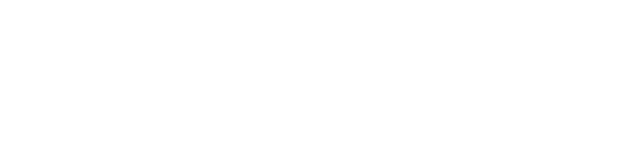
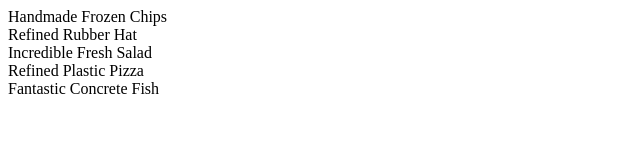
Before and after one commit to laurenclark/microfrontends-ecommerce, a website built with webpack: page products/public/index.html in a window 1280 px wide. Shown: the whole page, without its empty margins (0-640 px from the left). Built offline with nearby package versions, Linux system fonts and the light colour scheme.

Commit message:
Render out products

```diff
--- a/products/public/index.html
+++ b/products/public/index.html
@@ -5,5 +5,7 @@
         <meta http-equiv="X-UA-Compatible" content="IE=edge" />
         <meta name="viewport" content="width=device-width, initial-scale=1.0" />
     </head>
-    <body></body>
+    <body>
+        <div id="devProducts"></div>
+    </body>
 </html>
--- a/products/src/index.js
+++ b/products/src/index.js
@@ -7,4 +7,4 @@ for (let i = 0; i < 5; i++) {
     products += `<div>${name}</div>`;
 }
 
-console.log(products);
+document.getElementById("devProducts").innerHTML = products;
```
